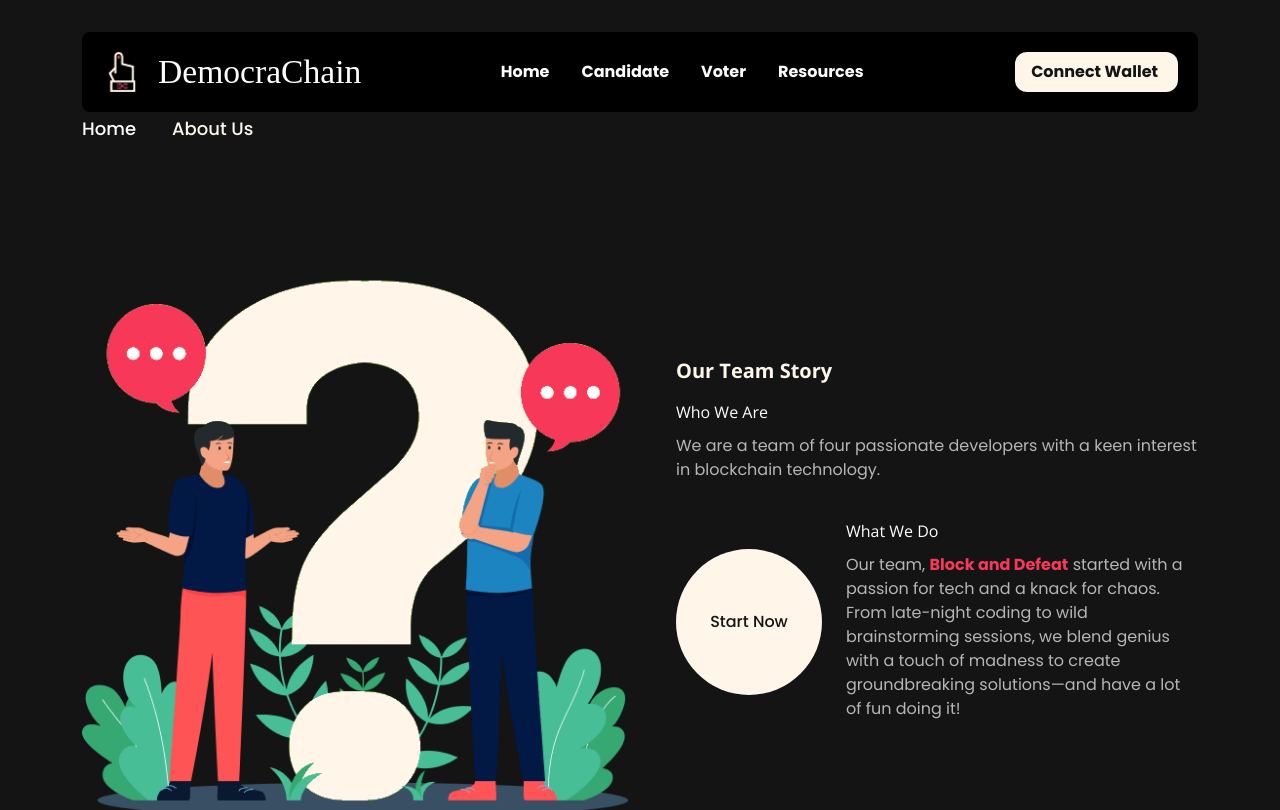
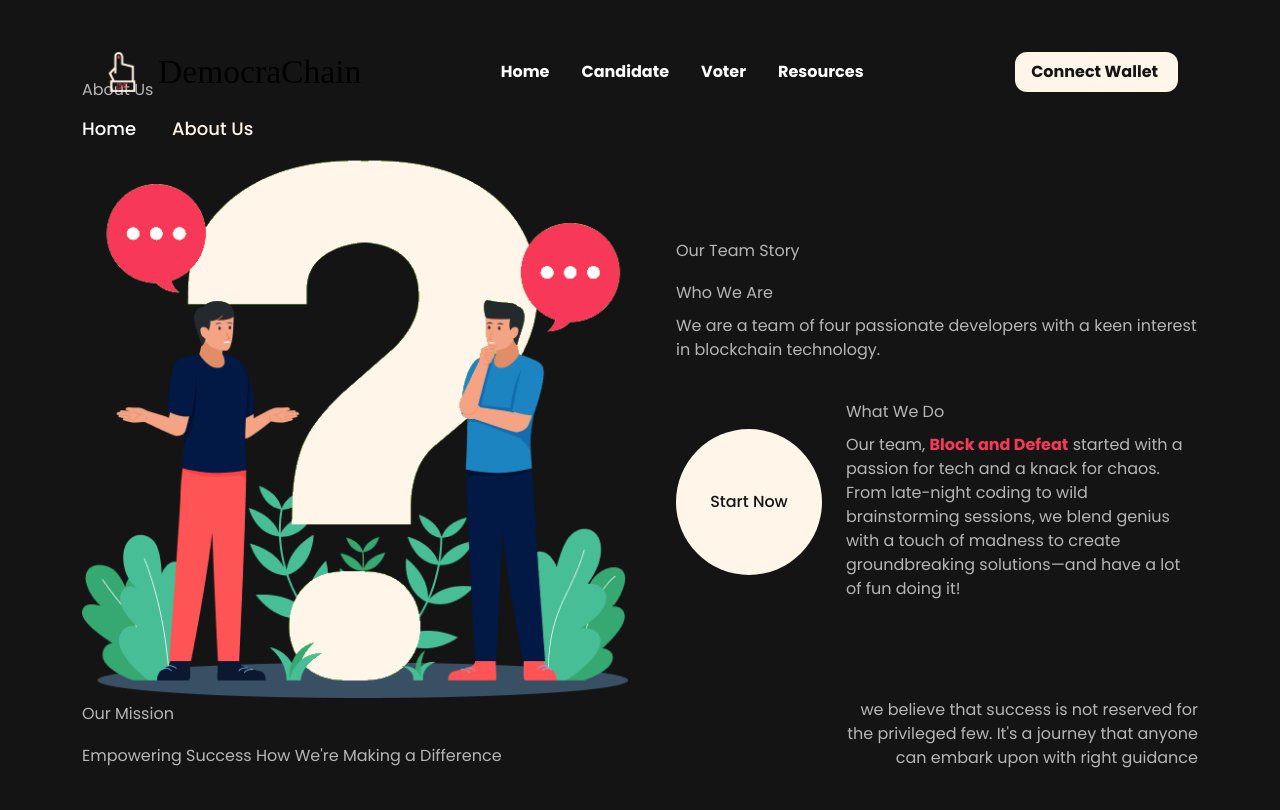
Before and after one commit to soorya-u/VoteX, a Next.js app: page /about in a window 1280 px wide. Shown: the top 810 px of the page. Built offline with nearby package versions, Linux system fonts and the light colour scheme; no server answers; some icons are missing; a web font is replaced by a local one; what @stellar/stellar-sdk would draw is missing.

Commit message:
chore: Migrated Several Functions
Signed-off-by: Soorya U <sooryau7@gmail.com>

```diff
--- /dev/null
+++ b/public/assets/css/tw-style.css
@@ -0,0 +1,94 @@
+h1,
+h1 > a,
+h2,
+h2 > a,
+h3,
+h3 > a,
+h4,
+h4 > a,
+h5,
+h5 > a,
+h6,
+h6 > a {
+  @apply font-open-sans text-[#fefefe] font-bold p-0 m-0 leading-[120%] block transition-all ease-out duration-500;
+}
+
+.heading {
+  @apply font-open-sans text-[#fefefe] font-bold p-0 m-0 leading-[120%] block transition-all ease-out duration-500;
+}
+
+.tw-display-one {
+  @apply text-[56px] sm:text-[68px] lg:text-[85px] xl:text-[100px] font-open-sans text-[#fefefe] font-bold p-0 m-0 leading-[120%] block transition-all ease-out duration-500;
+}
+
+.tw-display-two {
+  @apply text-48 sm:text-[62px] lg:text-[68px] xl:text-[72px] font-open-sans text-[#fefefe] font-bold p-0 m-0 leading-[120%] block transition-all ease-out duration-500;
+}
+
+.tw-display-four {
+  @apply text-[30px] sm:text-[48px] lg:text-[56px] font-open-sans text-[#fefefe] font-bold p-0 m-0 leading-[120%] block transition-all ease-out duration-500;
+}
+
+.tw-fs-three {
+  @apply text-[24px] lg:text-[32px];
+}
+
+.tw-fs-four {
+  @apply text-[20px] lg:text-[24px];
+}
+
+.tw-fs-five {
+  @apply text-[18px] lg:text-[20px];
+}
+
+.tw-fs-six {
+  @apply text-[14px] lg:text-[16px];
+}
+
+.tw-fs-seven {
+  @apply text-[13px] lg:text-[14px];
+}
+
+.tw-fs-six-up {
+  @apply text-[16px] lg:text-[18px];
+}
+
+.tw-fs-four-up {
+  @apply text-[24px] lg:text-[26px] xl:text-[28px];
+}
+
+.tw-pt-120 {
+  @apply pt-[50px] sm:pt-[60px] lg:pt-[120px];
+}
+
+.tw-pb-120 {
+  @apply pb-[50px] sm:pb-[60px] lg:pb-[120px];
+}
+
+.tw-max-auto {
+  @apply max-w-full;
+}
+
+.tw-p1-color {
+  @apply text-[#fff6e9];
+}
+
+.tw-s1-color {
+  @apply text-[#f73859];
+}
+
+.tw-p1-bg {
+  @apply bg-[#fff6e9];
+}
+
+.tw-s1-bg {
+  @apply bg-[#f73859];
+}
+
+.tw-a2-lg-bg {
+  @apply lg:bg-[#000];
+}
+
+.tw-p1-max-xxl {
+  @apply 2xl:text-[#fff6e9];
+}
--- a/src/components/About/Company.jsx
+++ b/src/components/About/Company.jsx
@@ -4,11 +4,14 @@
   return (
     <section className="company-story position-relative z-0  pt-120 pb-120 ">
       <div className="animation position-absolute w-100 h-100 z-n1">
-        <img
-          src="assets/images/star3.png"
-          alt="vector"
-          className="position-absolute top-0 end-0 pt-10 pe-20 me-20 d-none d-xxl-flex previewSkew"
-        />
+        {
+          // animate-p-s is tw
+          <img
+            src="assets/images/star3.png"
+            alt="vector"
+            className="position-absolute top-0 end-0 pt-10 pe-20 me-20 d-none d-xxl-flex animate-preview-skew"
+          />
+        }
       </div>
       <div className="container">
         <div className="row gy-15 gy-lg-0 justify-content-center align-items-center">
@@ -29,7 +32,7 @@
                     Our Team Story
                   </span>
                   <h3 className="mb-3 mt-5">Who We Are</h3>
-                  <p  >
+                  <p>
                     We are a team of four passionate developers with a keen
                     interest in blockchain technology.
                   </p>
--- a/src/components/About/Team.jsx
+++ b/src/components/About/Team.jsx
@@ -6,11 +6,14 @@
   return (
     <section className="team pb-120 pt-120 pt-xxl-0 a2-bg position-relative z-0">
       <div className="animation position-absolute top-0 left-0 w-100 h-100 z-n1">
-        <img
-          src="assets/images/vector.png"
-          alt="vector"
-          className="position-absolute jello d-none d-lg-flex top-0 pt-10 pt-xxl-0 "
-        />
+        {
+          //  animate done
+          <img
+            src="assets/images/vector.png"
+            alt="vector"
+            className="position-absolute animate-jello d-none d-lg-flex top-0 pt-10 pt-xxl-0 "
+          />
+        }
       </div>
       <div className="container">
         <div className="row">
--- a/src/components/Home/HeroSection.jsx
+++ b/src/components/Home/HeroSection.jsx
@@ -6,11 +6,14 @@
   return (
     <section className="hero-section position-relative z-0 ">
       <div className="animation position-absolute top-0 left-0 w-100 h-100 z-n1">
-        <img
-          src="assets/images/hero_vector.png"
-          alt="vector"
-          className="position-absolute d-none d-xxxl-flex bottom-0 end-0 previewShapeRevX"
-        />
+        {
+          // animate added
+          <img
+            src="assets/images/hero_vector.png"
+            alt="vector"
+            className="position-absolute d-none d-xxxl-flex bottom-0 end-0 animate-preview-shape-rev-x"
+          />
+        }
       </div>
       <div className="container pt-20 mt-12 mt-lg-20">
         <div className="row pt-4 pt-lg-10 gy-12 gy-lg-0 justify-content-center justify-content-lg-between align-items-center">
--- a/src/components/Home/Vote.jsx
+++ b/src/components/Home/Vote.jsx
@@ -4,24 +4,26 @@
   return (
     <section className="trade_on a2-bg pt-120 pb-120 position-relative z-0">
       <div className="animation position-absolute top-0 left-0 w-100 h-100 z-n1">
+        {
+          // animate-push is tw
+          <>
             <img
               src="assets/images/coin.png"
               alt="vector"
-          className="position-absolute d-none d-md-flex previewShapeRevX"
+              className="position-absolute d-none d-md-flex animate-preview-shape-rev-x"
             />
-        {
-          // animate-push is tw
             <img
               src="assets/images/star2.png"
               alt="vector"
               className="position-absolute d-none d-xl-flex animate-push"
             />
-        }
             <img
               src="assets/images/coin_vector.png"
               alt="vector"
-          className="position-absolute d-none d-xxxl-flex bottom-0 end-0 previewShapeRevX opacity-50"
+              className="position-absolute d-none d-xxxl-flex bottom-0 end-0 animate-preview-shape-rev-x opacity-50"
             />
+          </>
+        }
       </div>
       <div className="container">
         <div className="row gy-10 gy-xxl-0 justify-content-center justify-content-xxl-between align-items-center">
--- a/src/components/Home/WhyVote.jsx
+++ b/src/components/Home/WhyVote.jsx
@@ -6,17 +6,19 @@
       <div className="animation position-absolute top-0 left-0 w-100 h-100 z-n1">
         {
           // tw done
+          <>
             <img
               src="assets/images/sun.png"
               alt="vector"
               className="absolute animate-push"
             />
-        }
             <img
               src="assets/images/star.png"
               alt="vector"
-          className="position-absolute  d-xxxl-flex previewSkew"
+              className="absolute animate-preview-skew"
             />
+          </>
+        }
       </div>
       <div className="container">
         <div className="row gy-3 gy-lg-0 justify-content-center">
--- a/tailwind.config.js
+++ b/tailwind.config.js
@@ -13,11 +13,18 @@
       "3xl": "1600px",
     },
     extend: {
+      fontFamily: {
+        "open-sans": ["Open Sans"],
+        poppins: ["Poppins"],
+      },
       backgroundImage: {
         banner: 'url("/assets/images/new-banner.png")',
       },
       animation: {
         push: "push 5s linear infinite",
+        "preview-skew": "preview-skew 5s linear infinite",
+        "preview-shape-rev-x": "preview-shape-rev-x 5s linear infinite",
+        jello: "jello 10s linear infinite",
       },
       keyframes: {
         push: {
@@ -34,6 +41,61 @@
             opacity: "0.7",
           },
         },
+        "preview-skew": {
+          "0%": {
+            transform: "translateX(-15px)",
+          },
+          "50%": {
+            transform: "translateX(15px) rotate(20deg) scale(0.8)",
+            opacity: 0.7,
+          },
+          "100%": {
+            transform: "translateX(-15px)",
+          },
+        },
+        "preview-shape-rev-x": {
+          "0%": {
+            transform: "translateX(15px)",
+          },
+          "50%": {
+            transform: "translateX(0px)",
+          },
+          "100%": {
+            transform: "translateX(15px)",
+          },
+        },
+        jello: {
+          from: {
+            transform: "translate3d(0, 0, 0)",
+          },
+          "11.1%": {
+            transform: "translate3d(0, 0, 0)",
+          },
+          "22.2%": {
+            transform: "skewX(-6deg) skewY(-6deg)",
+          },
+          "33.3%": {
+            transform: "skewX(6.25deg) skewY(6.25deg)",
+          },
+          "44.4%": {
+            transform: "skewX(-6.125deg) skewY(-6.125deg)",
+          },
+          "55.5%": {
+            transform: "skewX(6deg) skewY(6.25deg)",
+          },
+          "66.6%": {
+            transform: "skewX(-4deg) skewY(-4deg)",
+          },
+          "77.7%": {
+            transform: "skewX(4deg) skewY(4deg)",
+          },
+          "88.8%": {
+            transform: "skewX(-5deg) skewY(-5deg)",
+          },
+          to: {
+            transform: "translate3d(0, 0, 0)",
+          },
+        },
       },
     },
   },
```
Also changed, not shown: src/components/Home/Provide.jsx (+19 -9 lines), public/assets/css/style.min.css. Lines whose indentation alone changed are shown as unchanged.
